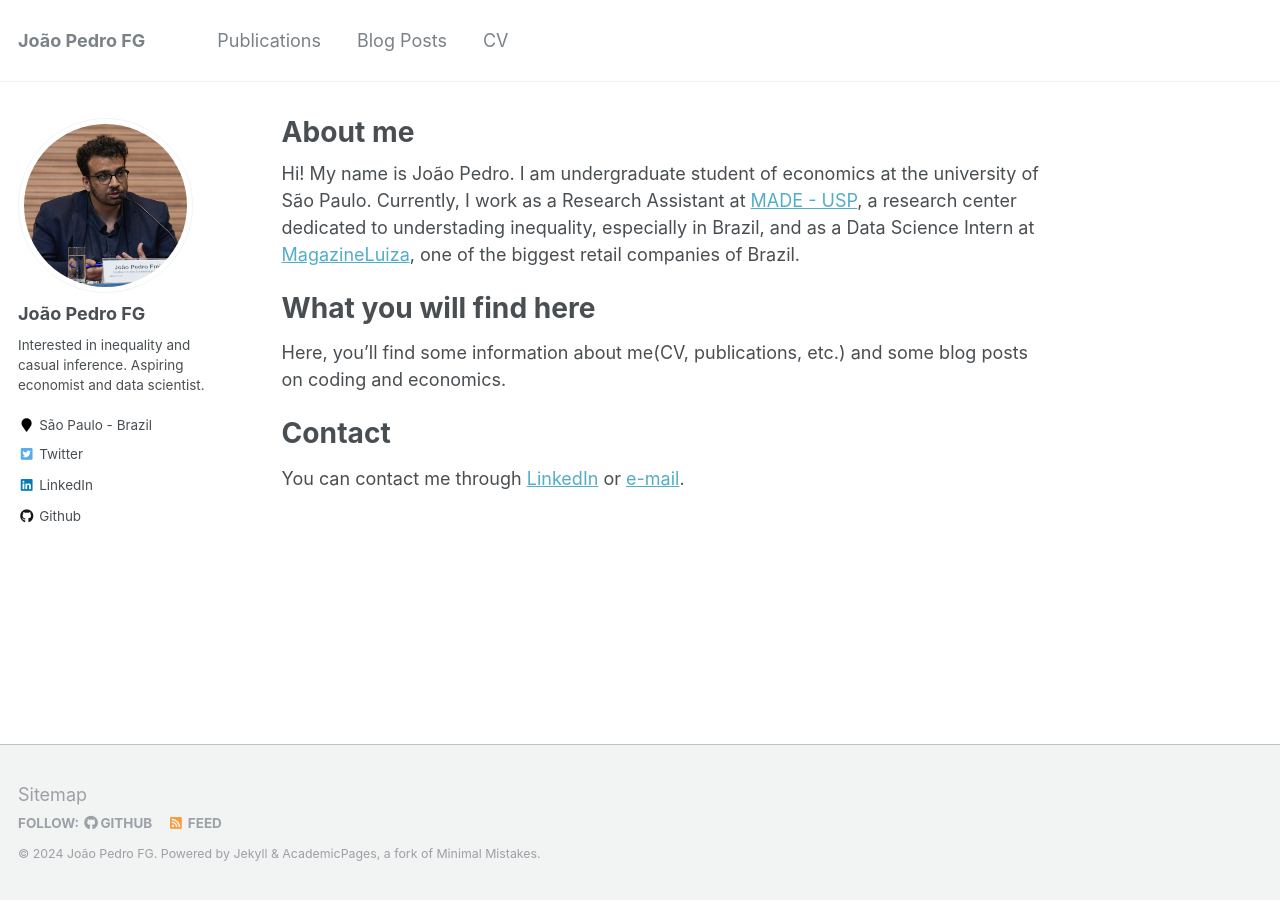
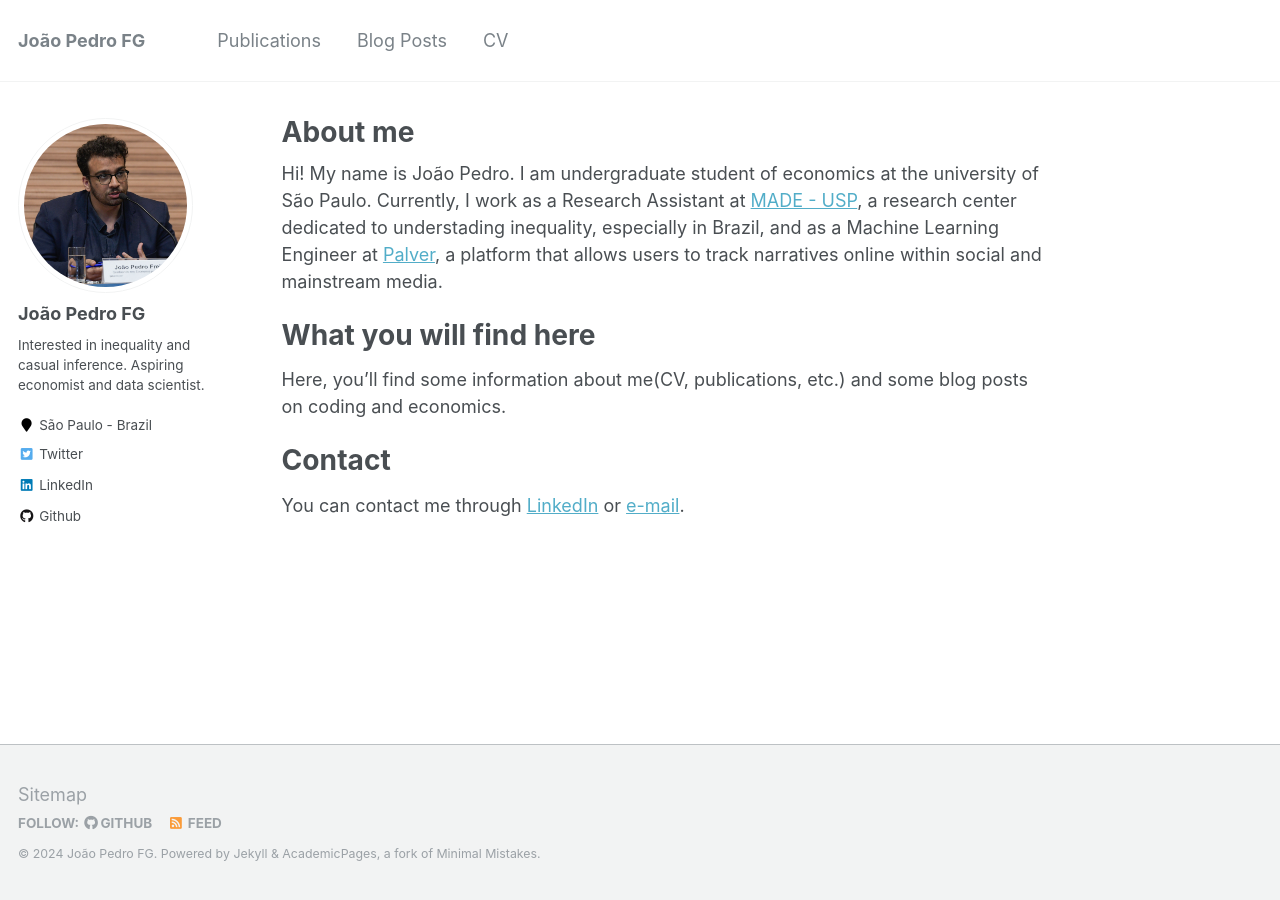
Before and after one commit to joaopedro-fg/joaopedro-fg.github.io, a Jekyll site: the page built from _pages/about.md, in a window 1280 px wide. Built offline with Jekyll 4.4.1, drawn with Linux system fonts in a browser that asks for light colours.

Commit message:
Update about.md

```diff
--- a/_pages/about.md
+++ b/_pages/about.md
@@ -8,7 +8,7 @@ redirect_from:
   - /about.html
 ---
 
-Hi! My name is João Pedro. I am undergraduate student of economics at the university of São Paulo. Currently, I work as a Research Assistant at [MADE - USP](https://madeusp.com.br/), a research center dedicated to understading inequality, especially in Brazil, and as a Data Science Intern at [MagazineLuiza](https://www.magazineluiza.com.br/), one of the biggest retail companies of Brazil.
+Hi! My name is João Pedro. I am undergraduate student of economics at the university of São Paulo. Currently, I work as a Research Assistant at [MADE - USP](https://madeusp.com.br/), a research center dedicated to understading inequality, especially in Brazil, and as a Machine Learning Engineer at [Palver](https://www.palver.com.br/), a platform that allows users to track narratives online within social and mainstream media.
 
 What you will find here
 ======
```
